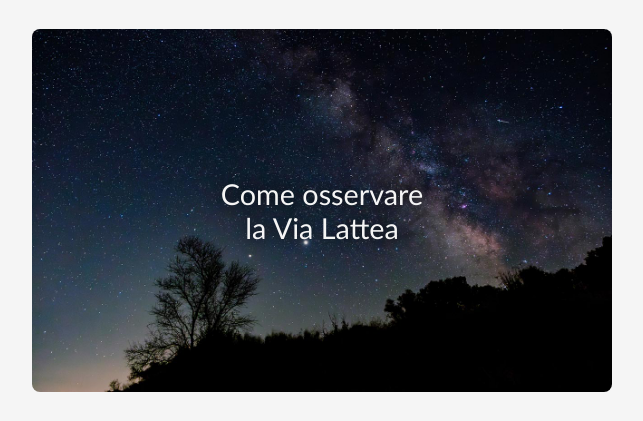
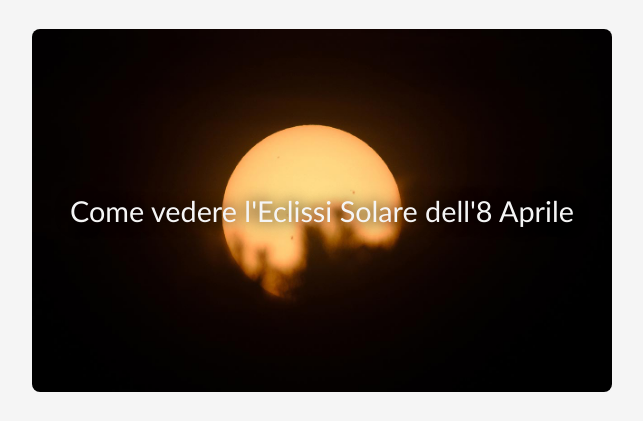
Before and after one commit to andreaiaia/2024-calendar-links, a plain HTML site: page index.html in a window 1280 px wide. Shown: the part 531-952 px from the top of the page, without its empty margins (318-961 px from the left). Drawn offline with Linux system fonts and the light colour scheme.

Commit message:
Update index.html

```diff
--- a/index.html
+++ b/index.html
@@ -19,12 +19,12 @@
       </div>
       <img class="link-image" src="./assets/wallpapers.jpg" alt="neowise comet in the evening sky">
     </a>
-    <a class="item" target="_blank" href="https://andreafromont.vercel.app/blog">
+    <!--<a class="item" target="_blank" href="https://andreafromont.vercel.app/blog">
       <div class="link-title">
         <p>Come osservare <br /> la Via Lattea</p>
       </div>
       <img class="link-image" src="./assets/milky-way.jpg" alt="The Milky Way galaxy">
-    </a>
+    </a>-->
     <a class="item" target="_blank" href="https://in-the-sky.org/news.php?id=20240408_09_100">
       <div class="link-title">
         <p>Come vedere l'Eclissi Solare dell'8 Aprile</p>
```
